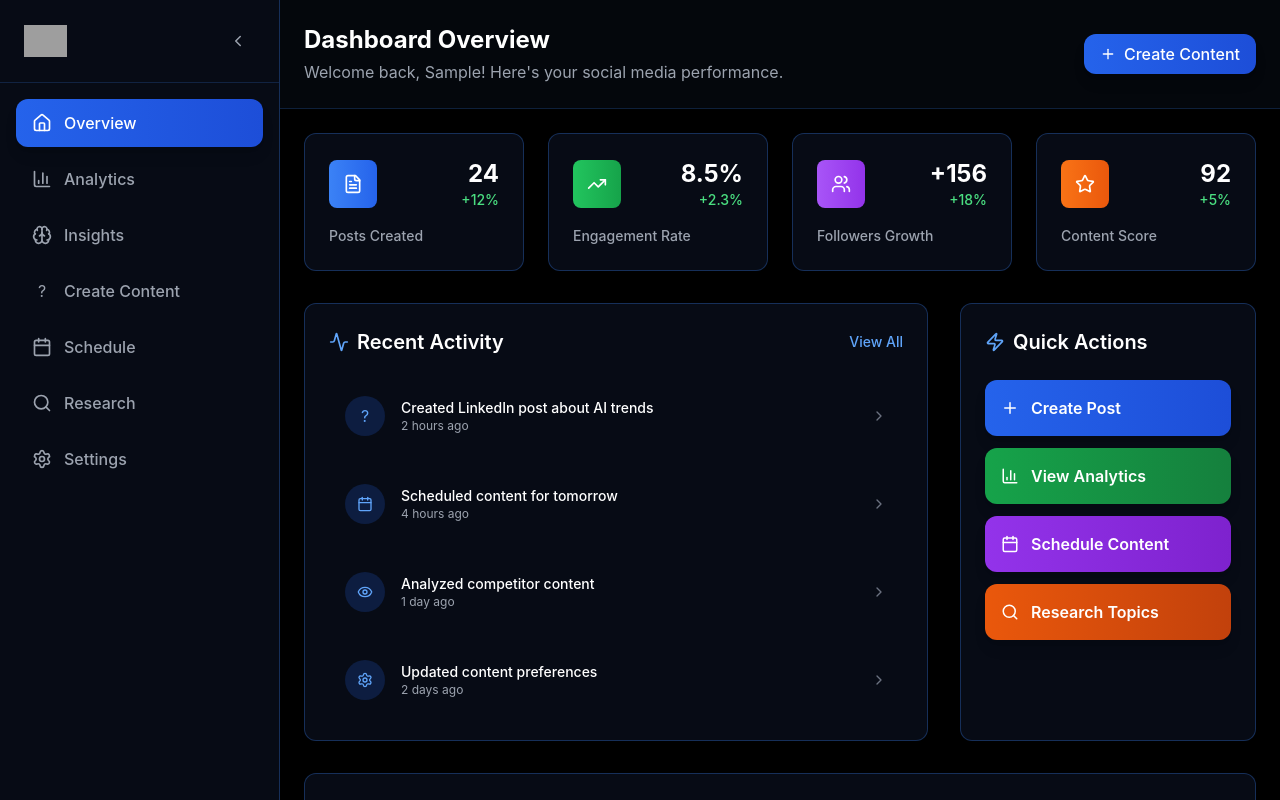
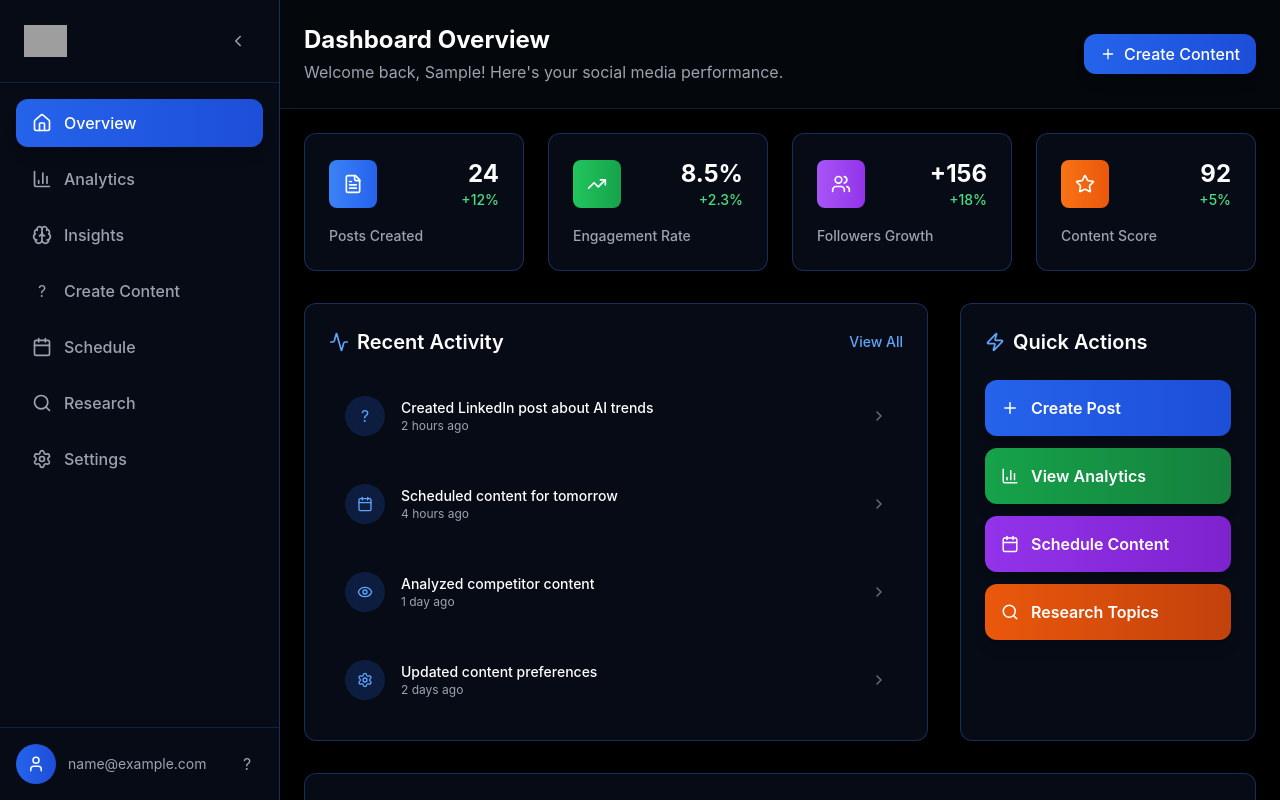
Before and after one commit to optimizeforseo/socialrva, a Next.js app in the folder frontend/: page /dashboard in a window 1280 px wide. Shown: the top 800 px of the page. Built offline with nearby package versions, Linux system fonts and the light colour scheme; sample sign-in values are in the browser's storage; grey boxes are pictures that could not be loaded.

Commit message:
fix: sidebar fixed to screen height, user always visible at bottom

```diff
--- a/frontend/app/dashboard/page.js
+++ b/frontend/app/dashboard/page.js
@@ -45,13 +45,13 @@ export default function DashboardPage() {
   };
 
   return (
-    <div className="min-h-screen bg-black flex">
+    <div className="h-screen bg-black flex overflow-hidden">
       {/* Sidebar */}
       <motion.aside
         initial={{ width: sidebarExpanded ? 280 : 80 }}
         animate={{ width: sidebarExpanded ? 280 : 80 }}
         transition={{ duration: 0.3 }}
-        className="bg-slate-900/50 backdrop-blur-xl border-r border-blue-500/30 flex flex-col"
+        className="bg-slate-900/50 backdrop-blur-xl border-r border-blue-500/30 flex flex-col flex-shrink-0 h-screen"
       >
         {/* Sidebar Header */}
         <div className="p-6 border-b border-blue-500/20">
@@ -85,7 +85,7 @@ export default function DashboardPage() {
         </div>
 
         {/* Navigation Items */}
-        <nav className="flex-1 p-4">
+        <nav className="flex-1 p-4 overflow-y-auto">
           <div className="space-y-2">
             {sidebarItems.map((item, index) => (
               <motion.button
@@ -125,7 +125,7 @@ export default function DashboardPage() {
         </nav>
 
         {/* User Profile */}
-        <div className="p-4 border-t border-blue-500/20">
+        <div className="p-4 border-t border-blue-500/20 flex-shrink-0">
           <div className={`flex items-center ${sidebarExpanded ? 'space-x-3' : 'justify-center'}`}>
             {user?.profilePicture ? (
               <img
@@ -167,7 +167,7 @@ export default function DashboardPage() {
       </motion.aside>
 
       {/* Main Content */}
-      <div className="flex-1 flex flex-col">
+      <div className="flex-1 flex flex-col min-w-0 h-screen overflow-hidden">
         {/* Top Header */}
         <motion.header
           initial={{ opacity: 0, y: -20 }}
--- a/frontend/components/dashboard/Sidebar.js
+++ b/frontend/components/dashboard/Sidebar.js
@@ -8,7 +8,7 @@ export default function Sidebar({
   handleLogout
 }) {
   return (
-    <div className="w-64 bg-gradient-to-b from-slate-900 to-slate-800 shadow-2xl border-r border-slate-700/50 flex flex-col fixed h-screen z-10 backdrop-blur-sm overflow-hidden">
+    <div className="w-64 bg-gradient-to-b from-slate-900 to-slate-800 shadow-2xl border-r border-slate-700/50 flex flex-col fixed h-full z-10 backdrop-blur-sm">
       {/* Logo */}
       <div className="p-4 border-slate-700">
         <div className="flex items-center space-x-3">
@@ -43,7 +43,7 @@ export default function Sidebar({
       </div>
 
       {/* Navigation */}
-      <nav className="px-4 space-y-1 flex-1 overflow-y-auto py-2">
+      <nav className="px-4 space-y-1 flex-1">
         <button
           onClick={() => setActiveSection("home")}
           className={`w-full flex items-center space-x-3 px-3 py-2 rounded-lg transition-all duration-200 ${
@@ -229,7 +229,7 @@ export default function Sidebar({
       </nav>
 
       {/* Bottom Section */}
-      <div className="p-4 border-t border-slate-700 flex-shrink-0">
+      <div className="p-4 border-t border-slate-700 mt-auto">
         <div className="bg-slate-800 rounded-lg p-3 mb-4">
           <div className="flex items-center justify-between mb-2">
             <span className="text-sm font-medium text-white">Early Adopter Trial</span>
```
